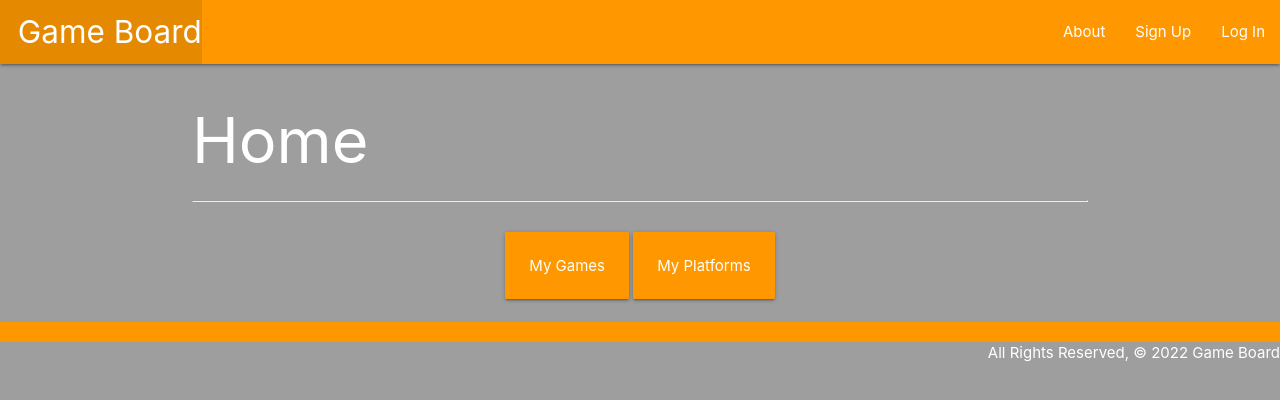
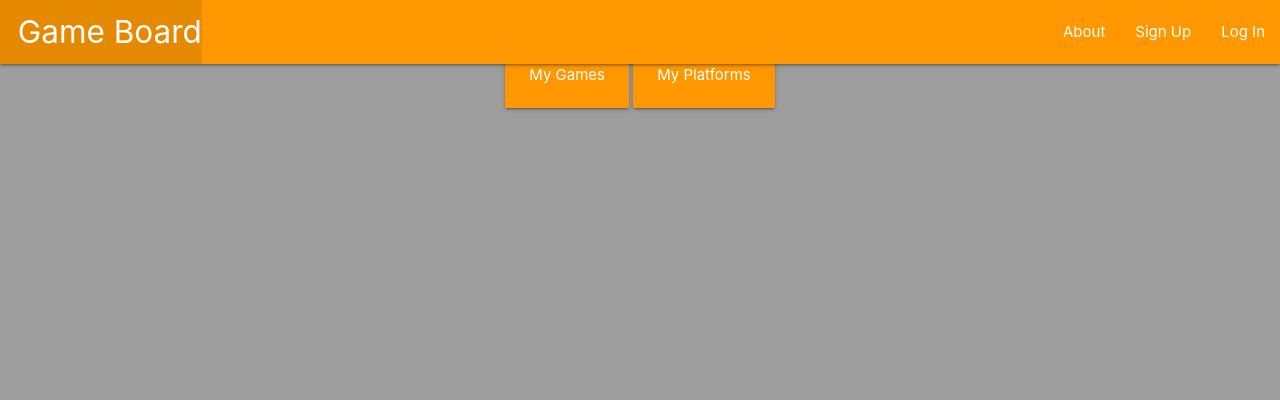
Before and after one commit to jakerwalton/GameBoard, a Django app: page / in a window 1280 px wide. Shown: the top 400 px of the page. Run offline with Django 4.2, Linux system fonts and the light colour scheme.

Commit message:
10nth commit: style update

```diff
--- a/main_app/templates/base.html
+++ b/main_app/templates/base.html
@@ -37,8 +37,8 @@
       </nav>
     </header>
     <main class="container">{% block content %} {% endblock %}</main>
-    <footer class="page-footer orange">
+    <!-- <footer class="page-footer orange">
       <div class="right">All Rights Reserved, © 2022 Game Board
-    </footer>
+    </footer> -->
   </body>
 </html>
--- a/main_app/templates/home.html
+++ b/main_app/templates/home.html
@@ -1,6 +1,6 @@
 {% extends 'base.html' %} {% block content %}
-<h1 class="white-text">Home</h1>
-<hr /><br /><br />
+<!-- <h1 class="white-text">Home</h1> -->
+<!-- <hr /><br /><br /> -->
 <div class="center-align">
     <a class="card-panel orange white-text" href="{% url 'index' %}">My Games</a>
     <a class="card-panel orange white-text" href="{% url 'platform_index' %}">My Platforms</a>
```
